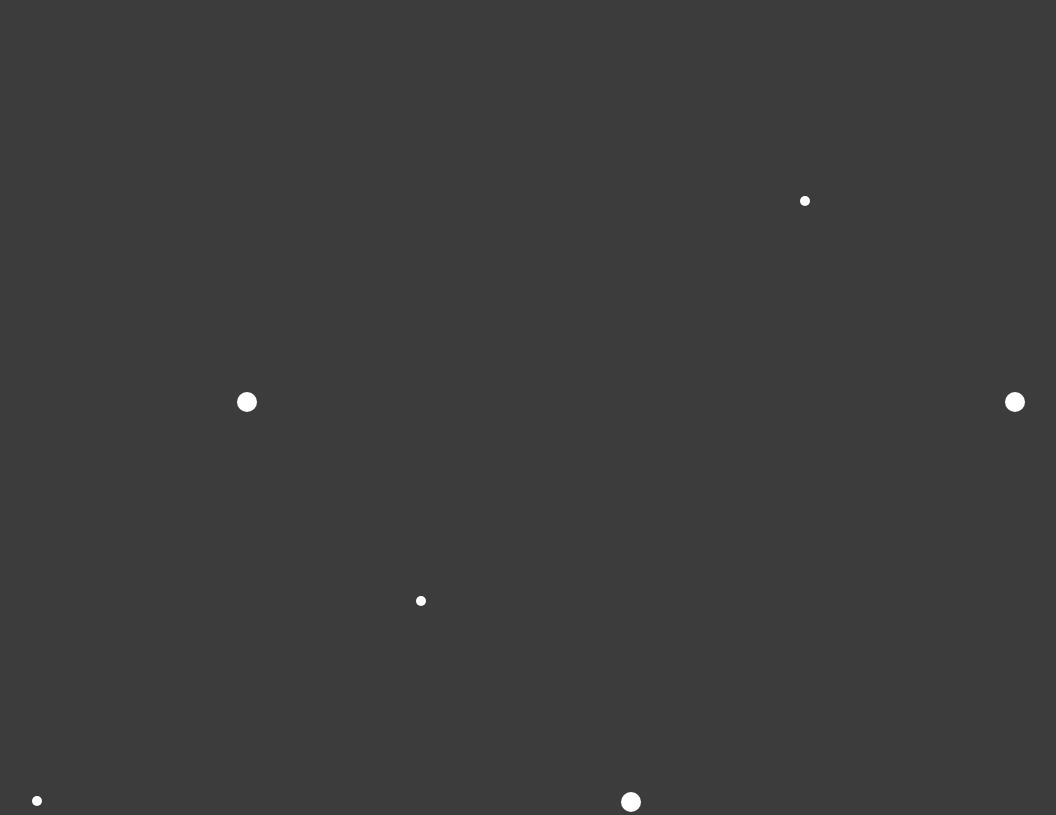
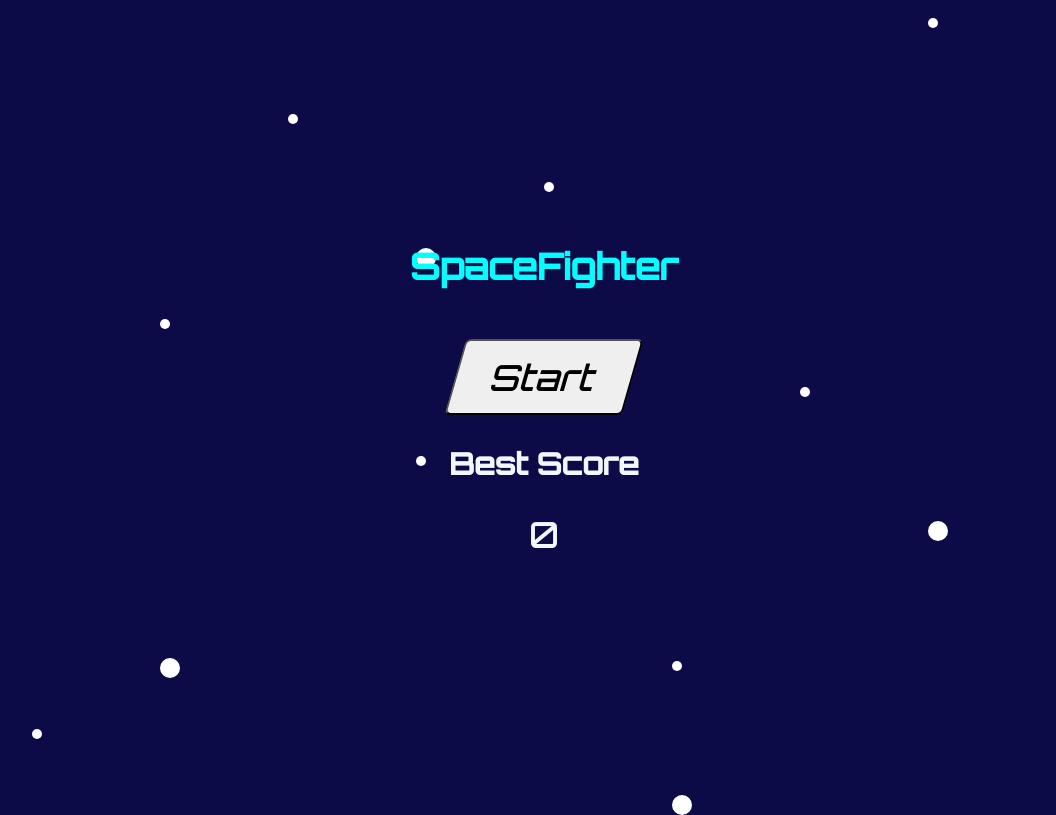
Before and after one commit to SaulRuizS/space-fighter, a React app: page / in a window 1280 px wide. Shown: the whole page, without its empty margins (96-1152 px from the left). Built offline with nearby package versions, Linux system fonts and the light colour scheme.

Commit message:
MovingBG v1.0.0

```diff
--- a/src/App.jsx
+++ b/src/App.jsx
@@ -6,8 +6,8 @@ import './styles/global.scss'
 const App = () => {
     return (
         <div>
+            <MainMenu />
             <MovingBG />
-            {/* <MainMenu /> */}
         </div>
     );
 };
--- a/src/components/MovingBG.jsx
+++ b/src/components/MovingBG.jsx
@@ -11,8 +11,14 @@ const MovingBG = () => {
                 <div className='star small'></div>
                 <div className='star small'></div>
                 <div className='star small'></div>
+                <div className='star small'></div>
+                <div className='star small'></div>
+                <div className='star small'></div>
+                <div className='star small'></div>
+                <div className='star small'></div>
             </div>
             <div className='moving-bg__medium-stars'>
+                <div className='star medium'></div>
                 <div className='star medium'></div>
                 <div className='star medium'></div>
                 <div className='star medium'></div>
--- a/src/styles/MainMenu.scss
+++ b/src/styles/MainMenu.scss
@@ -1,6 +1,7 @@
 @import 'vars';
 
 .main-menu {
+    position: absolute;
     height: 100vh;
     width: 100vw;
     display: flex;
@@ -8,19 +9,22 @@
     justify-content: center;
     align-items: center;
     font-family: 'Orbitron', sans-serif;
+    z-index: 1;
 
     &__title {
         font-size: 3.6rem;
+        color: aqua;
     }
 
     &__start-btn {
         height: 76px;
         width: 178px;
-        border-radius: 20px;
+        border-radius: 6px;
         margin-top: 50px;
         font-family: 'Orbitron', sans-serif;
         font-size: 3.6rem;
         cursor: pointer;
+        transform: skewX(-16deg);
     }
 
     &__best-score {
--- a/src/styles/MovingBG.scss
+++ b/src/styles/MovingBG.scss
@@ -5,14 +5,7 @@
     height: 100vh;
     width: 100vw;
     // background-color: rgba($color: #ffffff, $alpha: 0.8);
-
-    &__small-stars {
-
-    }
-
-    &__medium-stars {
-
-    }
+    z-index: 0;
 }
 
 .star {
@@ -22,48 +15,79 @@
     animation-iteration-count: infinite;
     animation-timing-function: linear;
     background-color: #ffffff;
+    // background-color: blue;
 
     &.small {
         height: 10px;
         width: 10px;
-        top: 0%;
-        animation-duration: 4s;
+        top: 0px;
+        animation-duration: 6s;
 
         &:nth-child(1) {
-            left: 10%;
+            left: 10vw;
             animation-delay: 0s;
         }
 
         &:nth-child(2) {
-            left: 40%;
-            animation-delay: 5s;
+            left: 20vw;
+            animation-delay: -3s;
         }
 
         &:nth-child(3) {
-            left: 70%;
-            animation-delay: 3s;
+            left: 30vw;
+            animation-delay: -1.5s;
+        }
+
+        &:nth-child(4) {
+            left: 40vw;
+            animation-delay: -4s;
+        }
+
+        &:nth-child(5) {
+            left: 50vw;
+            animation-delay: -2s;
+        }
+
+        &:nth-child(6) {
+            left: 60vw;
+            animation-delay: -5.5s;
+        }
+
+        &:nth-child(7) {
+            left: 70vw;
+            animation-delay: -3.5s;
+        }
+
+        &:nth-child(8) {
+            left: 80vw;
+            animation-delay: -0.8s;
         }
     }
 
     &.medium {
         height: 20px;
         width: 20px;
-        top: 0%;
-        animation-duration: 2s;
+        top: 0px;
+        animation-duration: 3s;
 
         &:nth-child(1) {
-            left: 26%;
-            animation-delay: 3s;
+            left: 20vw;
+            animation-delay: 0s;
         }
 
         &:nth-child(2) {
-            left: 56%;
-            animation-delay: 2s;
+            left: 40vw;
+            animation-delay: -1.5s;
         }
 
         &:nth-child(3) {
-            left: 86%;
-            animation-delay: 1s;
+            left: 60vw;
+            animation-delay: -0.5s;
+        }
+
+        &:nth-child(4) {
+            left: 80vw;
+            animation-delay: -2.5s;
         }
     }
 }
@@ -71,6 +95,6 @@
 @keyframes star-movement {
     // from {top: 0%;}
     // to {top: 100%;}
-    0% {top: 0%;}
+    0% {top: -20px;}
     100% {top: 100%;}
 }
--- a/src/styles/global.scss
+++ b/src/styles/global.scss
@@ -12,5 +12,6 @@ body {
     height: 100vh;
     width: 100vw;
     color: aliceblue;
-    background-color: $dark-grey;
+    background-color: $space-bg;
+    overflow-y: hidden;
 }
```
